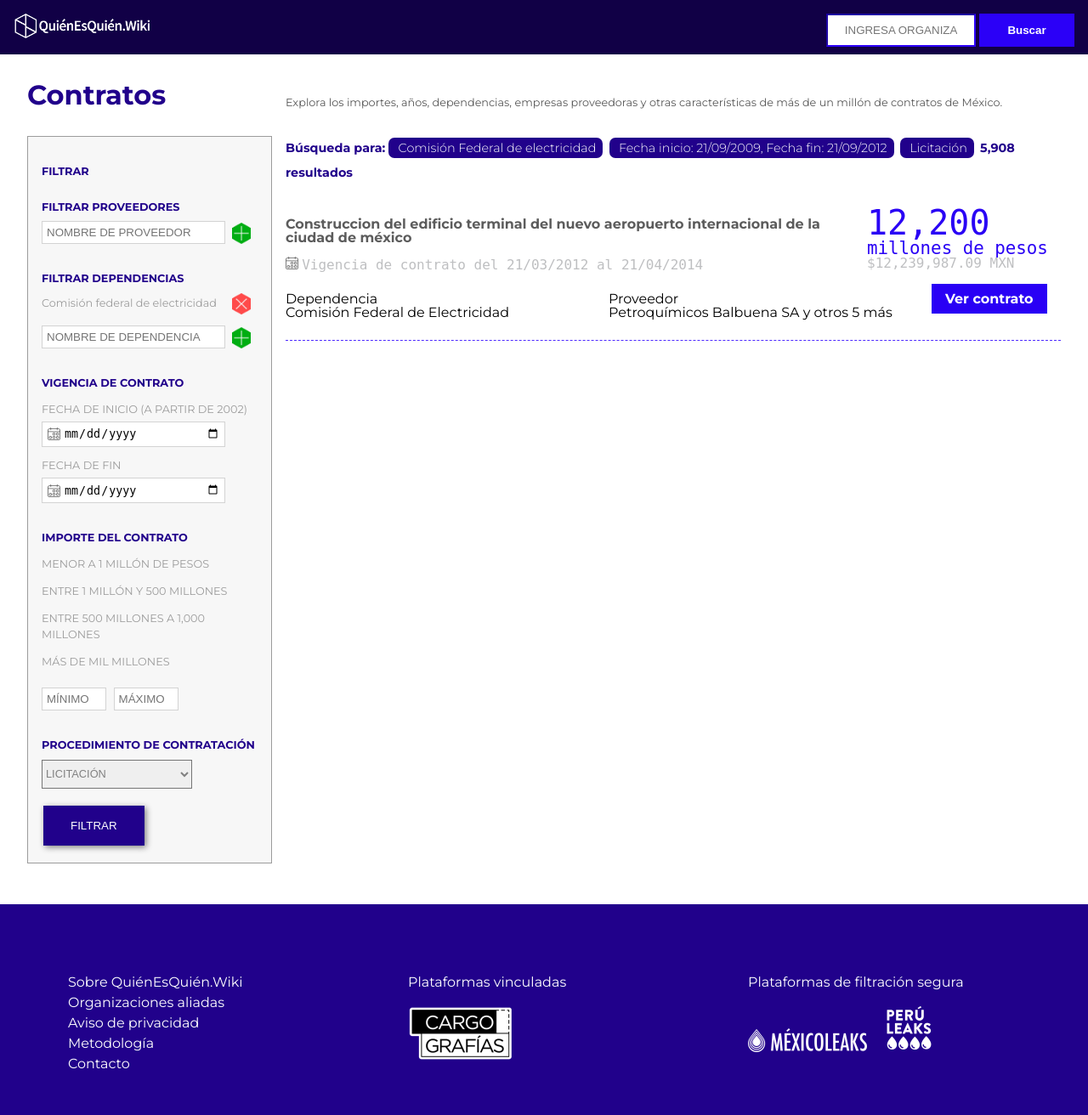
After one commit to sororal/qqw-frontend, a PHP site: page /contratos-search.php in a window 1280 px wide. The commit adds this page. Shown: the whole page at 85% size. Run offline with PHP 8.4, Linux system fonts and the light colour scheme.

Commit message:
contratos search, pending details

```diff
--- /dev/null
+++ b/contratos-search.php
@@ -0,0 +1,77 @@
+<!DOCTYPE html>
+<html>
+  <head>
+    <meta charset="utf-8">
+    <meta name="viewport" content="width=device-width, initial-scale=1, maximum-scale=1">
+    <meta name="description" content="Quién es Quién Wiki (QQW) es una plataforma sobre empresarios, políticos, empresas y organizaciones que explica las conexiones entre estos actores y las pone a disposición de investigadores, periodistas y la ciudadanía en general."/>
+
+    <title>Quién es Quién Wiki | Proyecto Poder</title>
+
+    <link href="https://fonts.googleapis.com/css?family=Montserrat:100,100i,200,200i,300,300i,400,400i,500,500i,600,600i,700,700i,800,800i,900,900i" rel="stylesheet">
+    <link rel="stylesheet" href="css/reset.css">
+    <link rel="stylesheet" href="css/main.css">
+  </head>
+  <header>
+    <?php include 'navbar.php' ?>
+  </header>
+  <main>
+    <div class="body-content">
+      <div class="row document-header">
+        <div class="col-3 col-m-3">
+          <h2 class="document-title">Contratos</h2>
+        </div>
+        <div class="col-9 col-m-9">
+          <p class="document-description">Explora los importes, años, dependencias, empresas proveedoras y otras características de más de un millón de contratos de México.</p>
+        </div>
+      </div>
+      <div class="row document-body">
+        <div class="col-3 col-m-3">
+          <?php include 'search-bar-contratos.php' ?>
+        </div>
+        <div class="col-9 col-m-9">
+          <p class="search-terms-text">Búsqueda para: <span class="blob">Comisión Federal de electricidad</span> <span class="blob">Fecha inicio: 21/09/2009, Fecha fin: 21/09/2012</span> <span class="blob">Licitación</span> 5,908 resultados</p>
+
+          <div class="search-card">
+            <div class="row search-results-header">
+              <div class="col-m-9 col-9">
+                <h3 class="search-result-title">Construccion del edificio terminal del nuevo aeropuerto internacional de la ciudad de méxico</h3>
+
+              </div>
+              <div class="col-m-3 col-3">
+                <h3 class="search-result-emph">12,200</h3>
+                <p class="search-result-emph-complementary">millones de pesos</p>
+              </div>
+            </div>
+            <div class="row">
+              <div class="col-m-9 col-9">
+                <img src="images/calendar.png" alt="calendario">
+                <p class="search-result-mono-gray">Vigencia de contrato del 21/03/2012 al 21/04/2014</p>
+              </div>
+              <div class="col-m-3 col-3">
+                <p class="search-result-mono-gray">$12,239,987.09 MXN</p>
+              </div>
+            </div>
+            <div class="row search-results-last-row">
+              <div class="col-m-5 col-5">
+                <p>Dependencia</p>
+                <p>Comisión Federal de Electricidad</p>
+              </div>
+              <div class="col-m-5 col-5">
+                <p>Proveedor</p>
+                <p>Petroquímicos Balbuena SA y otros 5 más</p>
+              </div>
+              <div class="col-m-2 col-2">
+                <a href="/contrato/id" class="see-contract">Ver contrato</a>
+              </div>
+            </div>
+          </div>
+        </div>
+      </div>
+    </div>
+
+  </main>
+  <?php include 'footer.php' ?>
+  <script type="text/javascript">
+    document.getElementById('navbar').classList.add('shrink');
+  </script>
+  </html>
--- a/css/main.css
+++ b/css/main.css
@@ -464,8 +464,196 @@ section {
   padding-bottom: 5rem;
 }
 
+/* for template pages */
+div.body-content {
+  margin-top: 3rem;
+  padding: 2rem;
+}
+div.document-header {
+  display: flex;
+  align-items: flex-end;
+  margin-bottom: 1rem;
+}
+h2.document-title {
+  color: #21018b;
+  font-size: 2rem;
+  margin: 0;
+}
 
+p.document-description {
+  padding: 1rem 0;
+  font-size: .8rem;
+  color: #585858;
+}
 
+.filter-bar {
+  background-color: #F7F7F7;
+  border-color: #9C9C9C;
+  border-width: 1px;
+  border-style: solid;
+  margin: 0 1rem 1rem 0;
+  font-size: .8rem;
+  padding: 1rem;
+}
+
+.search-title {
+  font-weight: bold;
+  text-transform: uppercase;
+  color: #21018b;
+  margin-top: 1rem;
+  margin-bottom: .5rem;
+  line-height: 1.1rem;
+}
+
+form.filter-form input[type="text"] {
+  padding: 5px;
+  width: 85%;
+  margin-right: 5px;
+  border-color: #D3D3D3;
+  border-style: solid;
+  border-width: 1px;
+}
+
+form.filter-form input[type="date"] {
+  padding: 5px 5px 5px 25px;
+  width: 85%;
+  background-image: url('../images/calendar.png');
+  background-repeat: no-repeat;
+  background-position: 6px;
+  border-width: 1px;
+  border-color: #D3D3D3;
+  border-style: solid;
+}
+
+input[type="date"]::placeholder {
+  text-transform: uppercase;
+  color: red;
+}
+
+::placeholder {
+  text-transform: uppercase;
+}
+form.filter-form input[type="text"].search-amount {
+  width: 30%;
+  display: inline-block;
+  margin-top: 1rem;
+}
+
+select.search-select {
+  height: 34px;
+  font-size: .8rem;
+  text-transform: uppercase;
+  color: 	#808080;
+  border-radius: 0;
+  border-style: solid;
+  border-width: 1px;
+}
+.form-control {
+  height: 25px;
+  vertical-align: middle;
+}
+.selected-block {
+  margin-bottom: .8rem;
+}
+.selected-form-text {
+  color: #9C9C9C;
+  width: 85%;
+  display: inline-block;
+  margin-right: 5px;
+}
+
+.search-label {
+  color: #9C9C9C;
+  text-transform: uppercase;
+  margin-bottom: .3rem;
+  margin-top: .8rem;
+  line-height: 1.2rem;
+}
+
+.selected-form-text p {
+  display: inline-block;
+  word-wrap: break-word;
+  vertical-align: middle;
+}
+
+fieldset {
+  margin-bottom: 1rem;
+}
+
+input[type="submit"].search-submit {
+  background-color: #21018b;
+  border: none;
+  color: white;
+  padding: 16px 32px;
+  text-decoration: none;
+  margin: 4px 2px;
+  cursor: pointer;
+  box-shadow: 2px 2px 7px grey;
+}
+
+/* search results */
+
+p.search-terms-text {
+  font-size: .9rem;
+  font-weight: bold;
+  color: #21018b;
+  line-height: 1.8rem;
+}
+
+p.search-terms-text span {
+  color: #fff;
+  background-color: #21018b;
+  border-radius: 7px;
+  font-weight: 300;
+  padding: .2rem .5rem .2rem .7rem;
+  margin-right: .2rem;
+}
+
+div.search-card {
+  border-bottom: 1px dashed #4d29ff;
+  padding: 1.5rem 0;
+}
+
+.search-results-header {
+  display: flex;
+  align-items: center;
+}
+.search-result-title {
+  font-weight: bold;
+  color: #5c5c5c;
+}
+
+.search-result-emph {
+  color: #2900f5;
+  font-family: monospace;
+  font-size: 2.5rem;
+}
+
+.search-result-emph-complementary {
+  color: #2900f5;
+  font-family: monospace;
+  font-size: 1.3rem;
+}
+
+.search-result-mono-gray {
+  font-family: monospace;
+  color: #bebfc1;
+  font-size: 1rem;
+  display: inline-block;
+}
+
+a.see-contract {
+  padding: .5rem 1rem;
+  background-color: #2900f5;
+  color: white;
+  font-weight: bold;
+  text-decoration: none;
+
+}
+
+.search-results-last-row {
+  margin-top: 1.5rem;
+}
 /* Custom re-usable styles */
 
 div.content {
@@ -473,6 +661,7 @@ div.content {
   margin: auto;
   width: 85%;
 }
+
 
 .block {
   display: block;
--- a/navbar.php
+++ b/navbar.php
@@ -1,4 +1,4 @@
-<nav class="nav bar">
+<nav class="nav bar" id='navbar'>
       <a href="#"><img class="logo-horizontal" src="images/logo-h.png" alt="Logo QuiénEsQuién.wiki"></a>
 
     <form class="nav-form" action="subpage.html" method="get">
--- /dev/null
+++ b/search-bar-contratos.php
@@ -0,0 +1,51 @@
+<div class="filter-bar">
+  <form class="filter-form" action="/search-contratos" method="get">
+    <p class="search-title">Filtrar</p>
+    <fieldset name="proveedores">
+      <p class="search-title">FILTRAR PROVEEDORES</p>
+      <input type="text" name="proveedor" placeholder="Nombre de proveedor"> <img src="images/button-yes.png" alt="agregar" class="form-control">
+    </fieldset>
+
+    <fieldset name="dependencias">
+      <p class="search-title">FILTRAR DEPENDENCIAS</p>
+      <div class="selected-block">
+        <div class="selected-form-text">
+          <p>Comisión federal de electricidad</p>
+        </div>
+        <img src="images/button-no.png" alt="quitar" class="form-control">
+
+      </div>
+    <input type="text" name="dependencia" placeholder="Nombre de dependencia"> <img src="images/button-yes.png" alt="agregar" class="form-control">
+
+    </fieldset>
+
+    <fieldset name="vigencia">
+      <p class="search-title">Vigencia de contrato</p>
+      <p class="search-label">Fecha de Inicio (a partir de 2002)</p>
+      <input type="date" id="myDate" value="00/00/0000" min="2002-01-01">
+      <p class="search-label">Fecha de fin</p>
+      <input type="date" id="myDate" value="00/00/0000" min="2002-01-01">
+    </fieldset>
+
+    <fieldset name="importe">
+      <p class="search-title">Importe del contrato</p>
+      <p class="search-label">Menor a 1 millón de pesos</p>
+      <p class="search-label">Entre 1 millón y 500 millones</p>
+      <p class="search-label">Entre 500 millones a 1,000 millones</p>
+      <p class="search-label">Más de mil millones</p>
+      <input type="text" name="importe-minimo" placeholder="Mínimo" class="search-amount">
+      <input type="text" name="importe-máximo" placeholder="Máximo" class="search-amount">
+    </fieldset>
+
+    <fieldset name="tipo-adquisicion">
+      <p class="search-title">Procedimiento de contratación</p>
+      <select name="tipo-adquisicion" class="search-select">
+        <option value="licitacion">Licitación</option>
+        <option value="adjudicacion">Adjudicación directa</option>
+        <option value="invitacion">Invitación a 3</option>
+      </select>
+    </fieldset>
+    <input type="submit" class="search-submit" value="FILTRAR">
+</form>
+
+</div>
```
Also changed, not shown: images/button-no.png (added), images/button-yes.png (added), images/calendar.png (added), images/calendar.svg (added).
